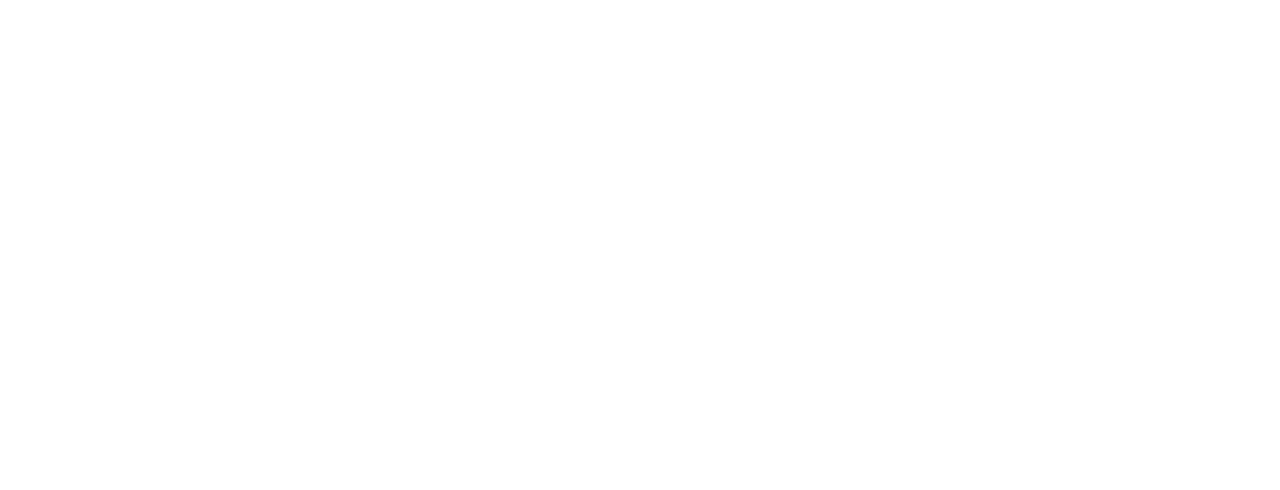
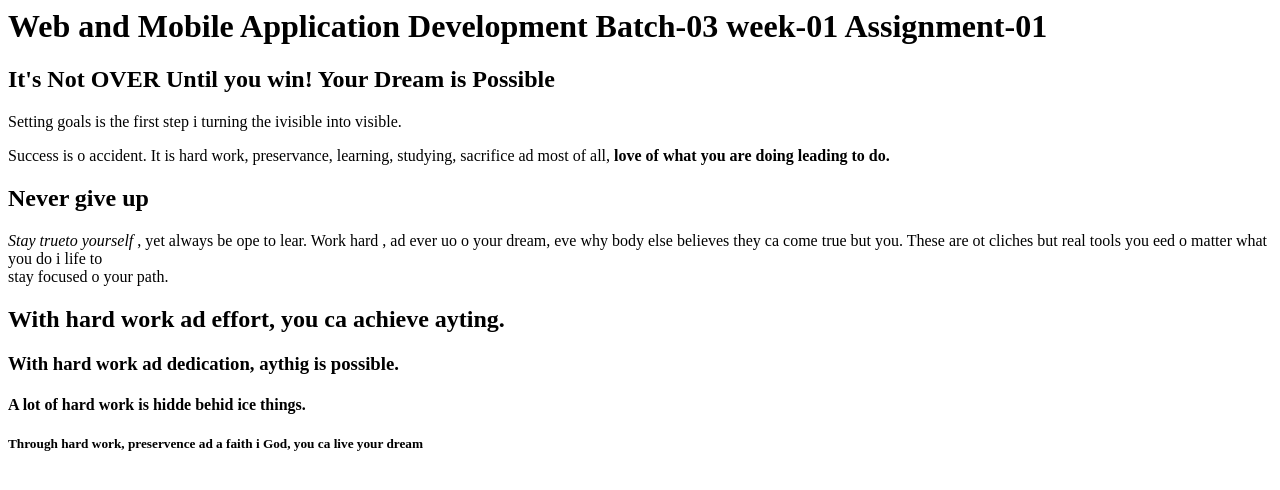
Before and after one commit to M-Tanveercs/assinment--1-basic-htmls-tages, a plain HTML site: page index.html in a window 1280 px wide. Drawn offline with Linux system fonts and the light colour scheme.

Commit message:
use h and p tags

```diff
--- a/index.html
+++ b/index.html
@@ -3,5 +3,20 @@
         <title>
             basic html web page.
         </title>
+        <h1> Web and Mobile Application Development Batch-03 week-01 Assignment-01
+        </h1>
+        <h2>It's Not OVER Until you win! Your Dream is Possible</h2>
+
+    <p>Setting goals is the first step i turning the ivisible into visible.</p>
+    <p>Success is o accident. It is hard work, preservance, learning, studying, sacrifice ad most of all, <b>love of what you are doing leading to do.</b>
+    </p>
+    <h2>Never give up</h2>
+    <p><i>Stay trueto yourself </i>, yet always be ope to lear. Work hard , ad ever uo o your dream, eve why body else believes they ca come true but you. These are ot cliches but real tools you eed o matter what you do i life to<br/>
+    stay focused o your path.
+    </p>
+    <h2>With hard work ad effort, you ca achieve ayting.</h2>
+    <h3>With hard work ad dedication, aythig is possible.</h3>
+    <h4>A lot of hard work is hidde behid ice things.</h4>
+    <h5>Through hard work, preservence ad a faith i God, you ca live your dream</h5>
     </head>
 </html>
```
